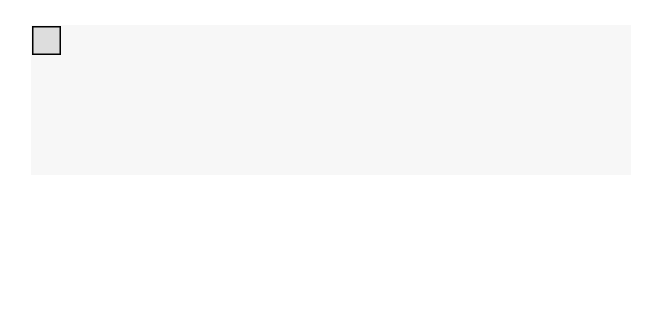
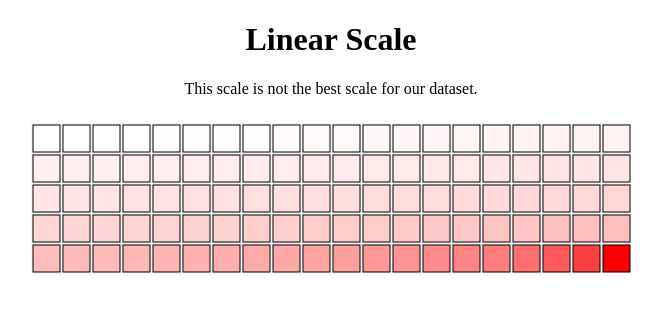
Before and after one commit to MatchuPitchu/d3-summary, a website built with Vite: page 04_project-heatmap/index.html in a window 1280 px wide. Shown: the whole page, without its empty margins (309-971 px from the left). Built offline with nearby package versions, Linux system fonts and the light colour scheme.

Commit message:
feat: finish lear scale with dataset

```diff
--- a/04_project-heatmap/index.html
+++ b/04_project-heatmap/index.html
@@ -8,6 +8,8 @@
     <script type="module" src="/src/main.ts" defer></script>
   </head>
   <body>
+    <h1>Linear Scale</h1>
+    <p>This scale is not the best scale for our dataset.</p>
     <div class="chart" id="heatmap-1"></div>
   </body>
 </html>
--- a/04_project-heatmap/src/main.ts
+++ b/04_project-heatmap/src/main.ts
@@ -1,8 +1,8 @@
 import './style.css';
 import * as d3 from 'd3';
+import { ScaleLinear } from 'd3';
 
-type DataItem = Record<string, any>;
-type Dataset = DataItem[] | undefined;
+type Dataset = number[] | undefined;
 
 interface Dimensions {
   width: number;
@@ -11,11 +11,12 @@ interface Dimensions {
   containerHeight?: number;
 }
 
-const draw = async (elementSelector: string) => {
+const draw = async (elementSelector: string, scale: 'linear') => {
   // [1] DATA
   // array of 100 numbers representing income of US households
   const dataset: Dataset = await d3.json('./data/data.json');
   if (!dataset) return;
+  dataset.sort((a, b) => a - b); // sort data in ascending order
 
   // [2] DIMENSIONS
   const dimensions: Dimensions = {
@@ -23,7 +24,7 @@ const draw = async (elementSelector: string) => {
     height: 150,
   };
 
-  const box = 30 - 3; // 100 data points: 600px/30px = 20; 150px/30px = 5; 20 * 5 = 100 items; 3px = gap between rectangles
+  const box = 30; // 100 data points: 600px/30px = 20; 150px/30px = 5; 20 * 5 = 100 items
 
   // [3] DRAW IMAGE
   const svg = d3
@@ -32,17 +33,30 @@ const draw = async (elementSelector: string) => {
     .attr('width', dimensions.width)
     .attr('height', dimensions.height);
 
+  // [4] SCALES
+  let colorScale: ScaleLinear<string, string>;
+  if (scale === 'linear') {
+    colorScale = d3
+      .scaleLinear<string, string>() // define string as output range for colors
+      .domain(<[number, number]>d3.extent(dataset))
+      .range(['white', 'red']); // d3 converts color names into range of rgb
+  }
+
   // [5] DRAW SHAPES -> RECTANGLES
   svg
     .append('g')
-    .attr('transform', 'translate(2, 2)') // spacing to container borders
+    .attr('transform', 'translate(2, 2)') // move group to have some spacing to container borders
     .attr('stroke', 'black') // representational attributes applied to <g> will be inherited to all child elements
-    .attr('fill', '#ddd')
     .selectAll('rect')
     .data(dataset)
     .join('rect')
-    .attr('width', box)
-    .attr('height', box);
+    .attr('width', box - 3) // 3px = gap between rectangles
+    .attr('height', box - 3)
+    // map all rectangles on x and y axis
+    .attr('x', (d, index) => box * (index % 20)) // [1st row] 0, 30, 60, 90, ... 570, [2nd row] 0, 30 ... 570, ...
+    // use bitwise OR operator (does same as Math.floor()) to cut decimals
+    .attr('y', (d, index) => box * ((index / 20) | 0)) // [first 20 cols -> until index 19] 0, [second 20 cols] 30
+    .attr('fill', (d) => colorScale?.(d));
 };
 
-draw('#heatmap-1');
+draw('#heatmap-1', 'linear');
--- a/04_project-heatmap/src/style.css
+++ b/04_project-heatmap/src/style.css
@@ -1,4 +1,5 @@
-h1 {
+h1,
+p {
   text-align: center;
 }
 
```
Also changed, not shown: 00_slides/05_scaleLinear-color-convertion.png (added), Readme.md.
